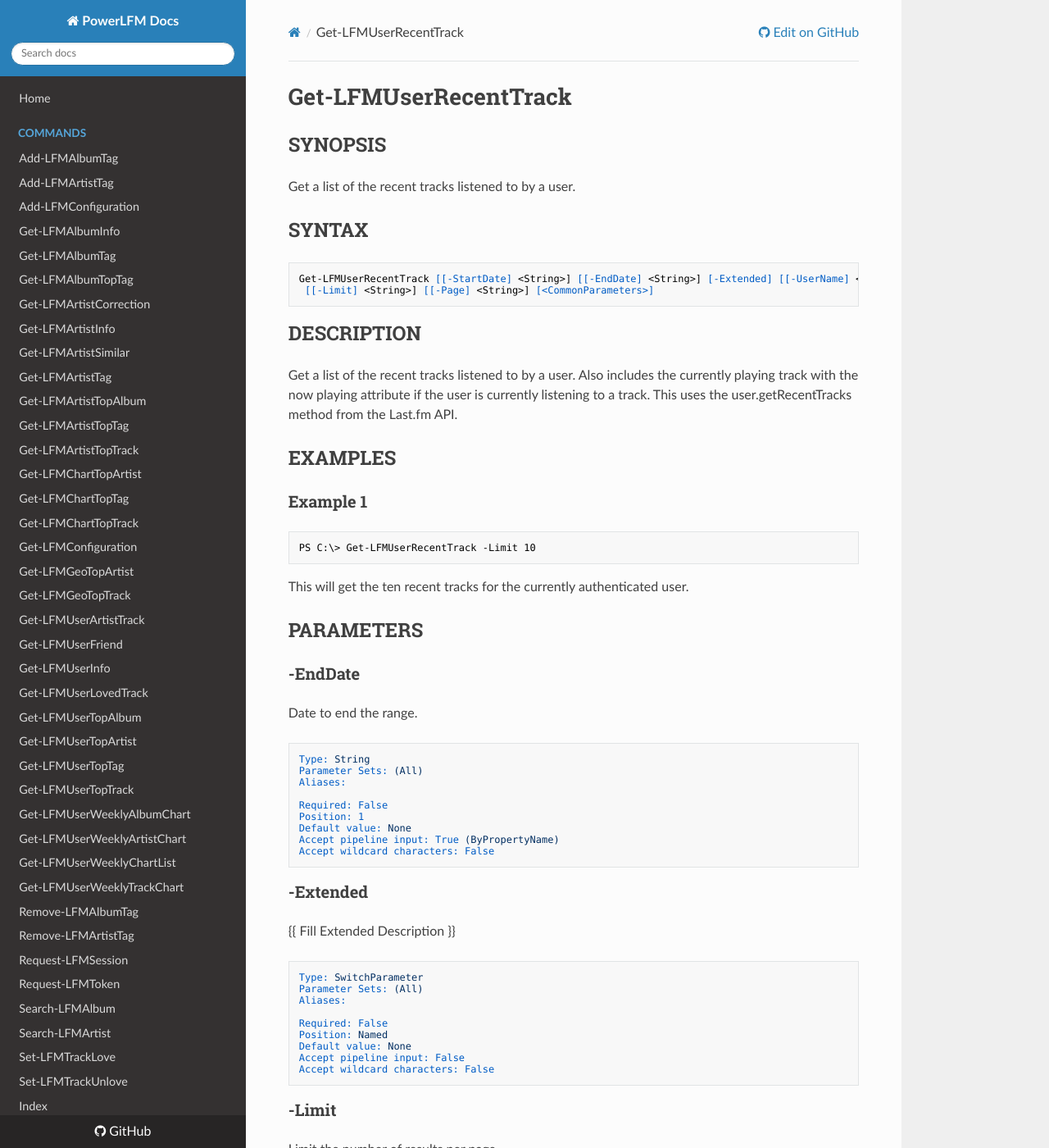
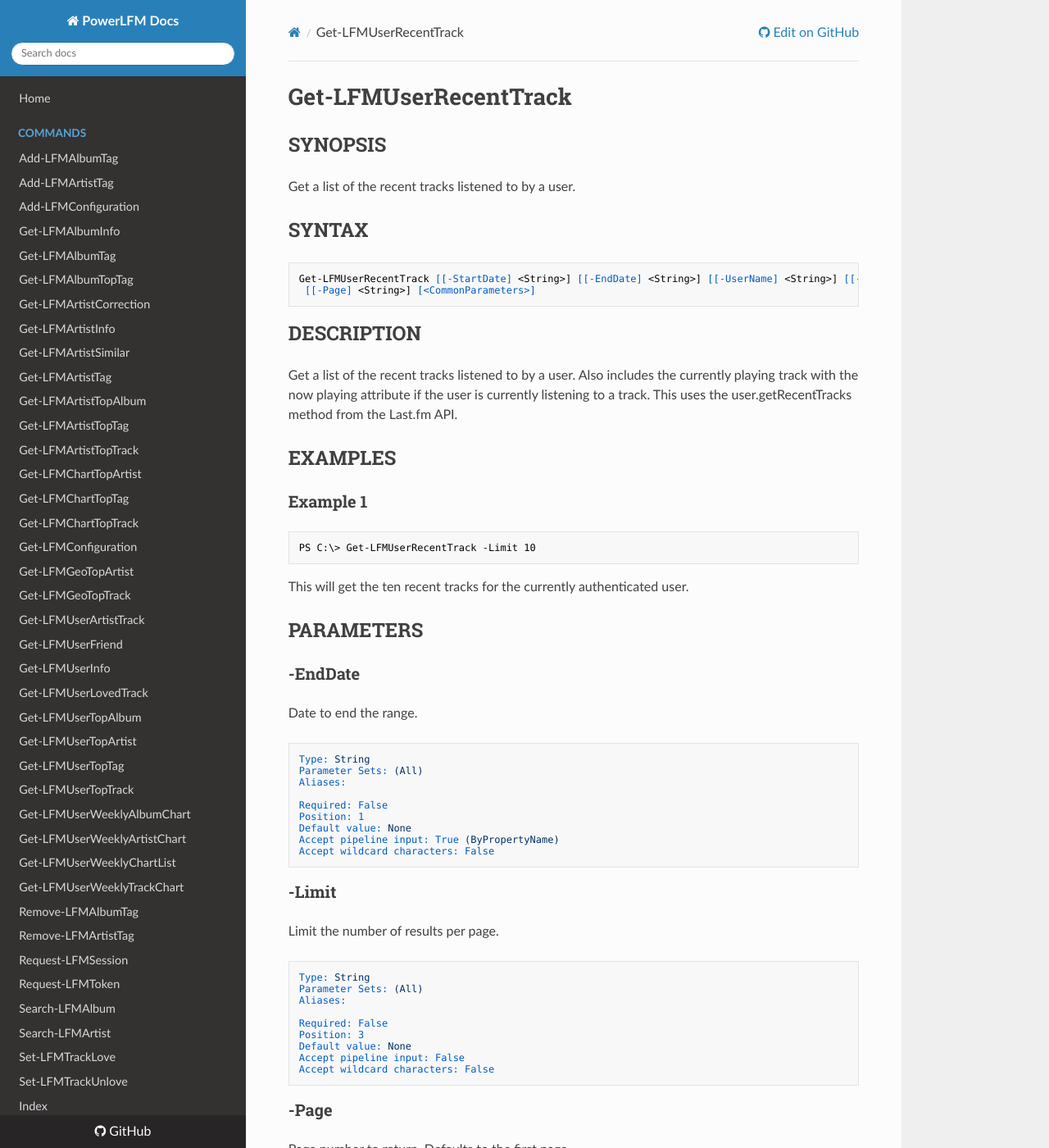
Before and after one commit to camusicjunkie/PowerLFM, an MkDocs documentation site: the page built from docs/Get-LFMUserRecentTrack.md, in a window 1280 px wide and 1400 px high. Shown: the whole window at 82% size. Built offline with MkDocs 1.6.1, drawn with Linux system fonts in a browser that asks for light colours; nearby versions of some CDN libraries; old or Windows-style settings are respelled for this version of MkDocs.

Commit message:
updated markdown help; removed parameter

````diff
--- a/docs/Get-LFMUserRecentTrack.md
+++ b/docs/Get-LFMUserRecentTrack.md
@@ -13,8 +13,8 @@ Get a list of the recent tracks listened to by a user.
 ## SYNTAX
 
 ```
-Get-LFMUserRecentTrack [[-StartDate] <String>] [[-EndDate] <String>] [-Extended] [[-UserName] <String>]
- [[-Limit] <String>] [[-Page] <String>] [<CommonParameters>]
+Get-LFMUserRecentTrack [[-StartDate] <String>] [[-EndDate] <String>] [[-UserName] <String>] [[-Limit] <String>]
+ [[-Page] <String>] [<CommonParameters>]
 ```
 
 ## DESCRIPTION
@@ -43,21 +43,6 @@ Required: False
 Position: 1
 Default value: None
 Accept pipeline input: True (ByPropertyName)
-Accept wildcard characters: False
-```
-
-### -Extended
-{{ Fill Extended Description }}
-
-```yaml
-Type: SwitchParameter
-Parameter Sets: (All)
-Aliases:
-
-Required: False
-Position: Named
-Default value: None
-Accept pipeline input: False
 Accept wildcard characters: False
 ```
 
````
